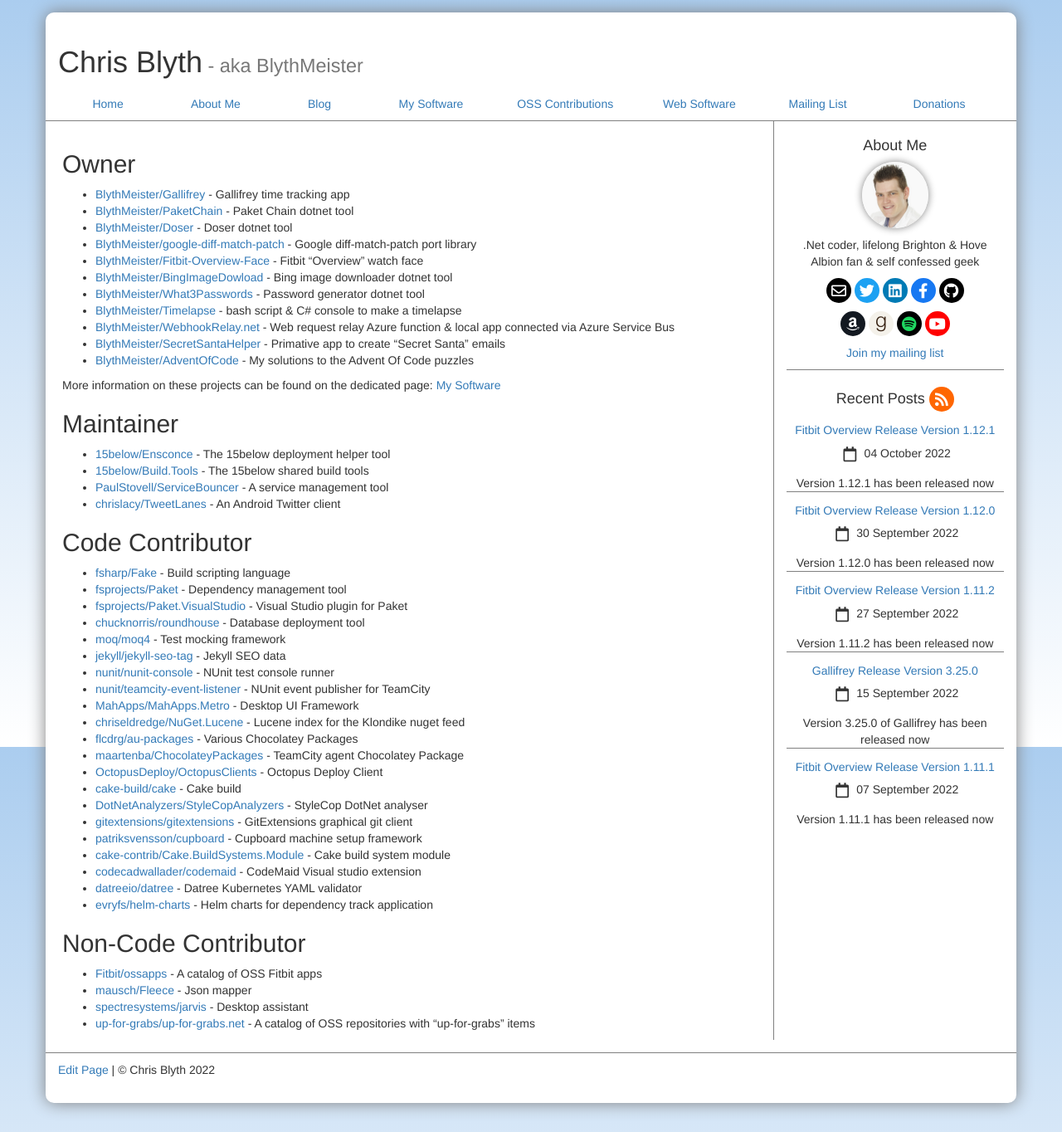
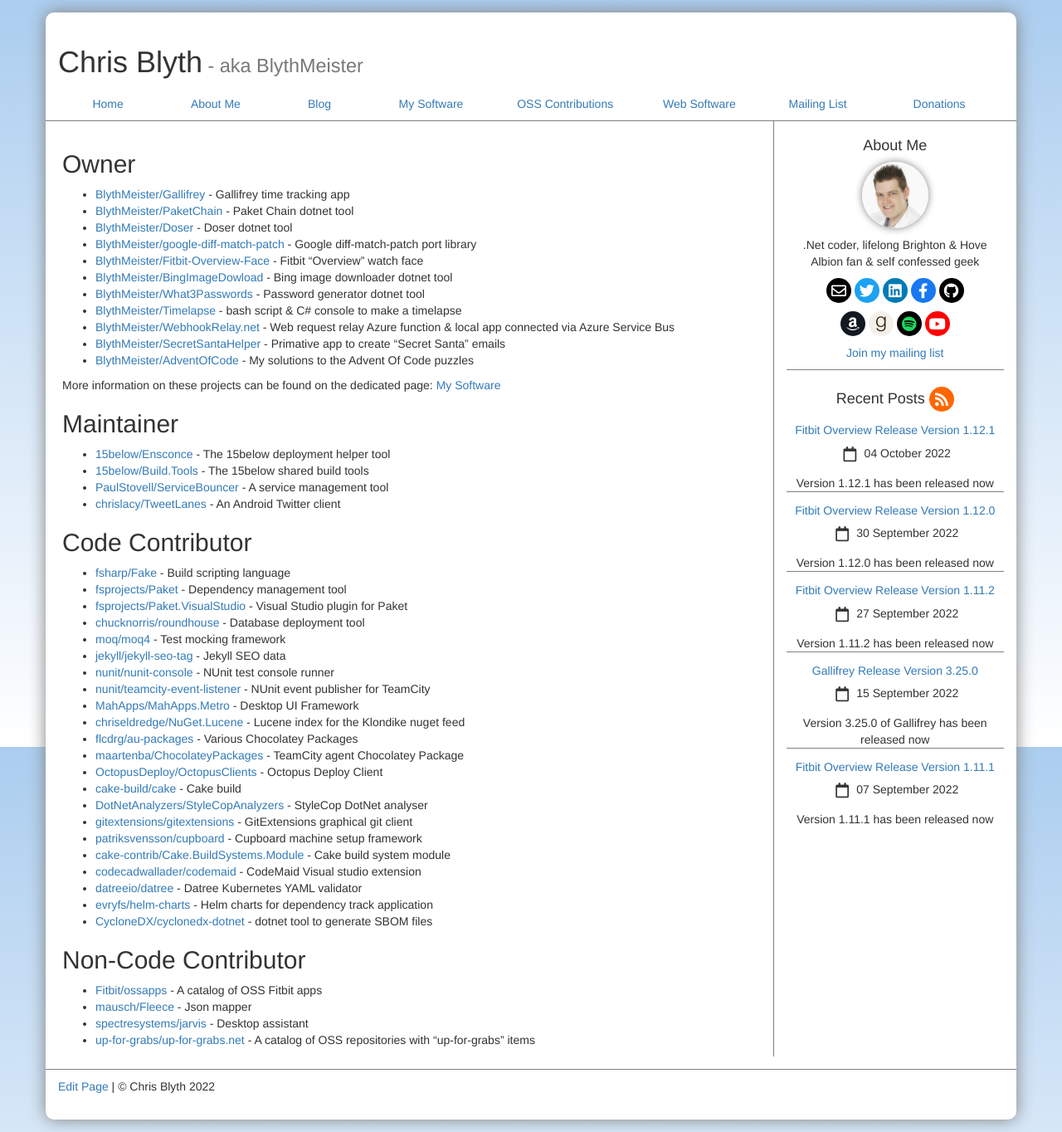
Before and after one commit to BlythMeister/blyth.me.uk, a Jekyll site: the page built from software/oss/index.md, in a window 1280 px wide. Shown: the whole page at 83% size. Built offline with Jekyll 4.4.1, drawn with Linux system fonts in a browser that asks for light colours; nearby versions of some CDN libraries.

Commit message:
Update index.md

```diff
--- a/software/oss/index.md
+++ b/software/oss/index.md
@@ -50,7 +50,7 @@
 * [codecadwallader/codemaid](https://github.com/codecadwallader/codemaid/commits?author=BlythMeister) - CodeMaid Visual studio extension
 * [datreeio/datree](https://github.com/datreeio/datree/commits?author=BlythMeister) - Datree Kubernetes YAML validator
 * [evryfs/helm-charts](https://github.com/evryfs/helm-charts/commits?author=BlythMeister) - Helm charts for dependency track application
-<!-- Unmerged PR (https://github.com/CycloneDX/cyclonedx-dotnet/pull/600) * [CycloneDX/cyclonedx-dotnet](https://github.com/CycloneDX/cyclonedx-dotnet/commits?author=BlythMeister) - dotnet tool to generate SBOM files  -->
+* [CycloneDX/cyclonedx-dotnet](https://github.com/CycloneDX/cyclonedx-dotnet/commits?author=BlythMeister) - dotnet tool to generate SBOM files
 
 ## Non-Code Contributor
 
```
